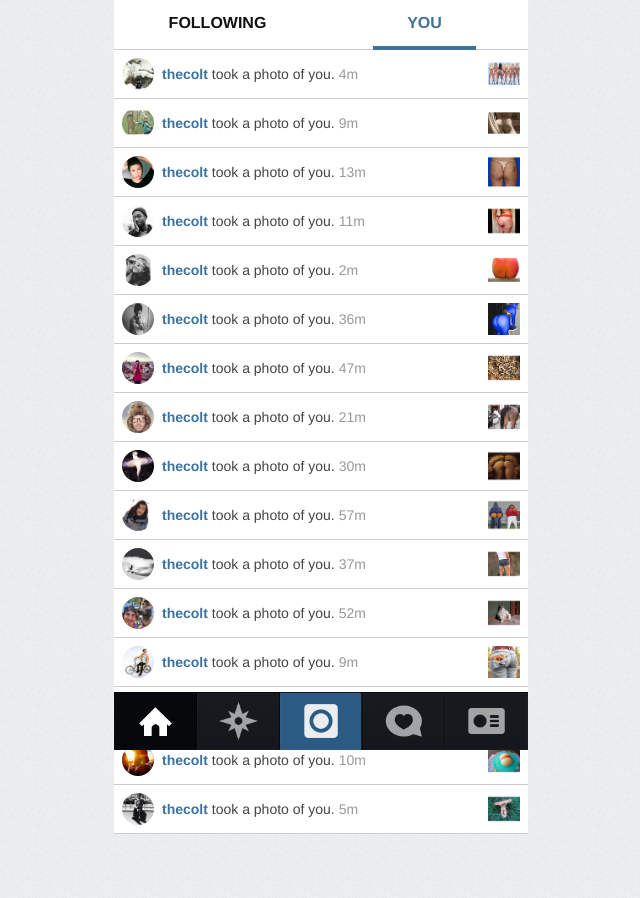
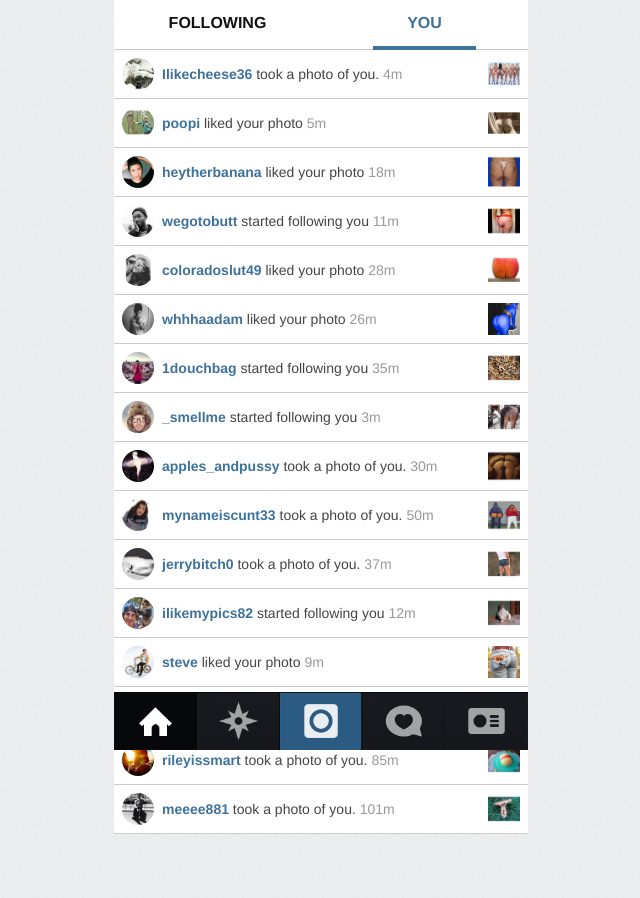
Before and after one commit to AlexGoodwin/FoolsGram, a PHP site: page /notifications.php in a window 1280 px wide. Shown: the part 50-948 px from the top of the page, without its empty margins (319-959 px from the left). Run offline with PHP 8.4, Linux system fonts and the light colour scheme; some libraries are stand-ins or nearby versions.

Commit message:
More data in notifications

```diff
--- a/notifications.php
+++ b/notifications.php
@@ -14,11 +14,39 @@
 	<?
 		$notifs = array();
 
+		$usernames = array(
+			'yourmomsdick',
+			'Ilikecheese36',
+			'poopi',
+			'heytherbanana',
+			'wegotobutt',
+			'coloradoslut49',
+			'whhhaadam',
+			'1douchbag',
+			'_smellme',
+			'apples_andpussy',
+			'mynameiscunt33',
+			'jerrybitch0',
+			'ilikemypics82',
+			'steve',
+			'adam_croo9',
+			'rileyissmart',
+			'meeee881',
+			'imabasicbitch',
+			'foolsgram'
+		);
+
+		$messages = array(
+			'took a photo of you.',
+			'liked your photo',
+			'started following you'
+		);
+
 		for($i=1;$i<=16;$i++){
 			$notifs[] = array(
-				'username' => 'thecolt',
+				'username' => $usernames[$i],
 				'profile' => 'img/profiles/'.$i.'.jpg',
-				'message' => 'took a photo of you.',
+				'message' => $messages[rand(0,sizeof($messages)-1)],
 				'time' => round($i * rand(0,20)/3) . 'm',
 				'preview' => 'img/butts/butt'.$i.'.jpg'
 			);
```
